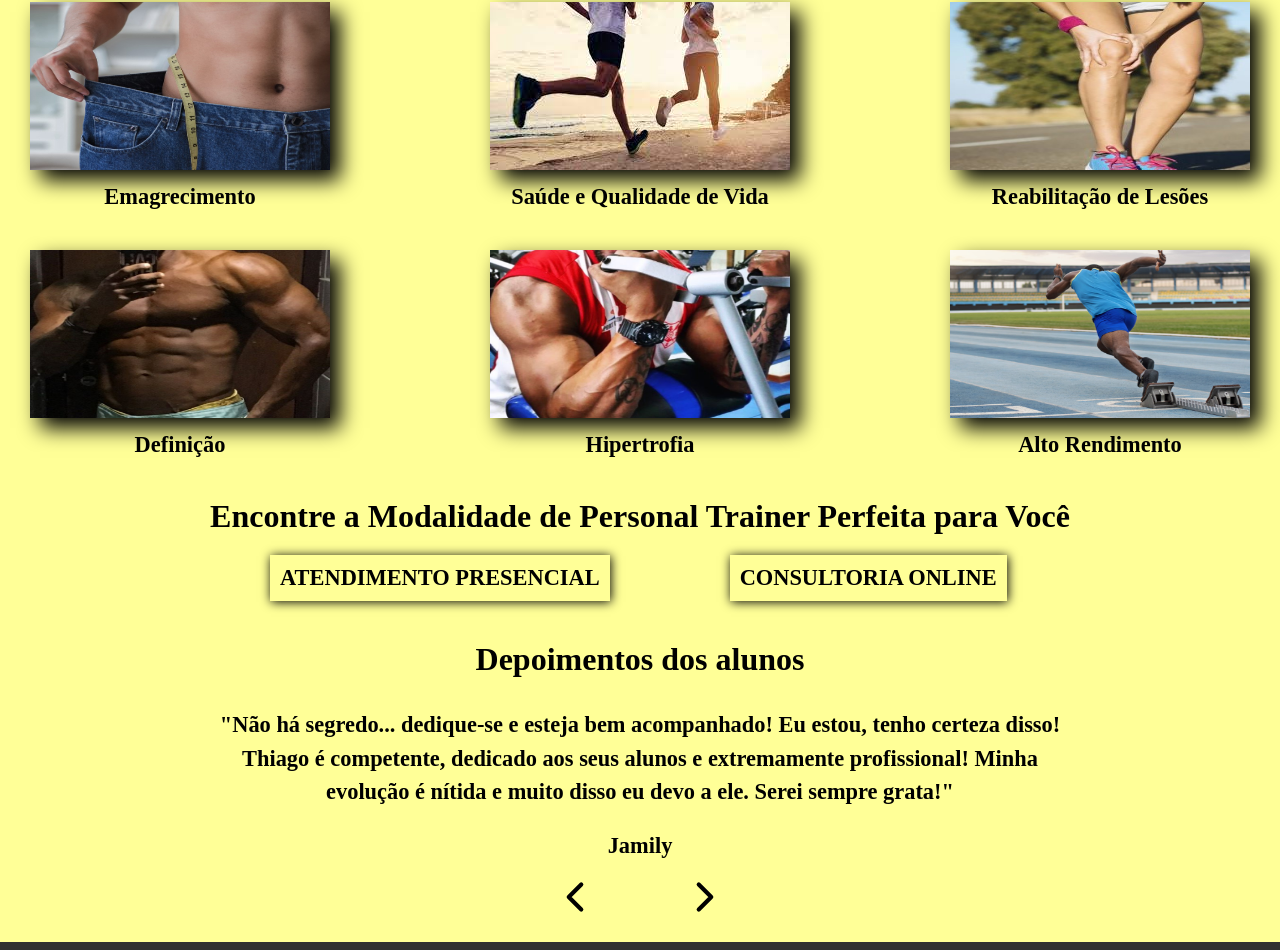
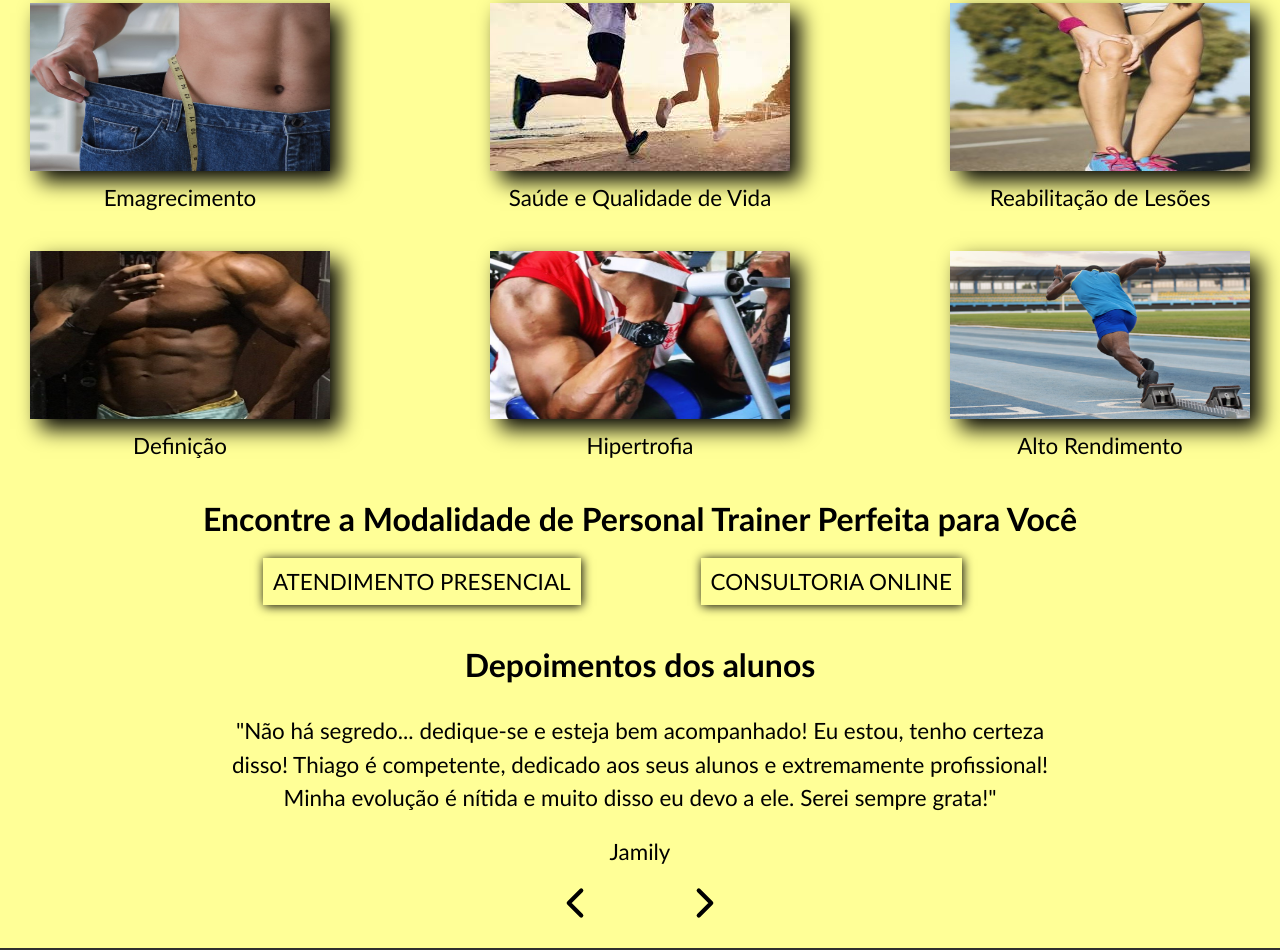
Before and after one commit to iuridantas/Personal-Trainer, a React (Vite) app: page / in a window 1280 px wide. Shown: the part 905-1855 px from the top of the page. Built offline with nearby package versions, Linux system fonts and the light colour scheme.

Commit message:
style: font has been changed

```diff
--- a/src/components/session/sessionModality/index.tsx
+++ b/src/components/session/sessionModality/index.tsx
@@ -5,8 +5,8 @@ export function SessionModality() {
     <Container aria-label="Opções de Modalidades de Treinamento Pessoal">
       <h1>Encontre a Modalidade de Personal Trainer Perfeita para Você</h1>
       <div>
-        <h2>ATENDIMENTO PRESENCIAL</h2>
-        <h2>CONSULTORIA ONLINE</h2>
+        <p>ATENDIMENTO PRESENCIAL</p>
+        <p>CONSULTORIA ONLINE</p>
       </div>
     </Container>
   );
--- a/src/components/session/sessionModality/style.ts
+++ b/src/components/session/sessionModality/style.ts
@@ -10,7 +10,7 @@ export const Container = styled.div`
     text-align: center;
   }
 
-  h2 {
+  p {
     font-size: 1.4rem;
     margin: 0 60px;
     box-shadow: 1px 1px 10px black;
@@ -28,7 +28,7 @@ export const Container = styled.div`
       font-size: 1.4rem;
       margin: 10px auto;
     }
-    h2 {
+    p {
       margin: 20px 10px;
       font-size: 1rem;
       padding: 5px;
--- a/src/components/session/sessionMotivation/index.tsx
+++ b/src/components/session/sessionMotivation/index.tsx
@@ -11,14 +11,11 @@ export function SessionMotivation() {
   ];
 
   const [currentImageIndex, setCurrentImageIndex] = useState(0);
-  const [intervalId, setIntervalId] = useState<any>(null);
 
   useEffect(() => {
     const interval = setInterval(() => {
       setCurrentImageIndex((prevIndex) => (prevIndex + 1) % images.length);
     }, 10000);
-
-    setIntervalId(interval);
 
     return () => {
       clearInterval(interval);
--- a/src/components/session/sessionObjective/index.tsx
+++ b/src/components/session/sessionObjective/index.tsx
@@ -14,7 +14,7 @@ export function SessionObjective() {
             alt="Foto sobre emagrecimento"
             aria-label="Foto sobre Emagrecimento"
           />
-          <h2>Emagrecimento</h2>
+          <p>Emagrecimento</p>
         </div>
         <div>
           <img
@@ -22,7 +22,7 @@ export function SessionObjective() {
             alt="Foto sobre Saúde e Qualidade"
             aria-label="Foto sobre Saúde e Qualidade de Vida"
           />
-          <h2>Saúde e Qualidade de Vida</h2>
+          <p>Saúde e Qualidade de Vida</p>
         </div>
         <div>
           <img
@@ -30,7 +30,7 @@ export function SessionObjective() {
             alt="Foto sobre reabilitação de lesões"
             aria-label="Foto sobre Reabilitação de Lesões"
           />
-          <h2>Reabilitação de Lesões</h2>
+          <p>Reabilitação de Lesões</p>
         </div>
       </Column>
       <Column>
@@ -40,7 +40,7 @@ export function SessionObjective() {
             alt="Foto sobre definição"
             aria-label="Foto sobre Definição"
           />
-          <h2>Definição</h2>
+          <p>Definição</p>
         </div>
         <div>
           <img
@@ -48,7 +48,7 @@ export function SessionObjective() {
             alt="Foto sobre massa muscular"
             aria-label="Foto sobre Hipertrofia"
           />
-          <h2>Hipertrofia</h2>
+          <p>Hipertrofia</p>
         </div>
         <div>
           <img
@@ -56,7 +56,7 @@ export function SessionObjective() {
             alt="Foto sobre alto rendimento"
             aria-label="Foto sobre Alto Rendimento"
           />
-          <h2>Alto Rendimento</h2>
+          <p>Alto Rendimento</p>
         </div>
       </Column>
     </Container>
--- a/src/components/session/sessionObjective/style.ts
+++ b/src/components/session/sessionObjective/style.ts
@@ -14,7 +14,7 @@ export const Container = styled.div`
     text-align: center;
   }
 
-  h2 {
+  p {
     margin-top: 10px;
     font-size: 1.4rem;
     text-align: center;
@@ -31,7 +31,7 @@ export const Container = styled.div`
       margin: 20px 15px;
       font-size: 1.4rem;
     }
-    h2 {
+    p {
       font-size: 1rem;
     }
     div {
--- a/src/components/session/sessionTestimonials/index.tsx
+++ b/src/components/session/sessionTestimonials/index.tsx
@@ -27,8 +27,8 @@ export function SessionTestimonials() {
   return (
     <Container aria-label="Contêiner de depoimentos dos alunos">
       <h1>Depoimentos dos alunos</h1>
-      <h2>"{testimonials[currentTestimonialIndex]}"</h2>
-      <h2>{studentNames[currentTestimonialIndex]}</h2>
+      <p>"{testimonials[currentTestimonialIndex]}"</p>
+      <p>{studentNames[currentTestimonialIndex]}</p>
       <IconContainer>
         <LeftIcon
           onClick={previousTestimonial}
--- a/src/components/session/sessionTestimonials/style.ts
+++ b/src/components/session/sessionTestimonials/style.ts
@@ -11,7 +11,7 @@ export const Container = styled.div`
     text-align: center;
   }
 
-  h2 {
+  p {
     font-size: 1.4rem;
     text-align: center;
     padding: 10px;
@@ -25,13 +25,13 @@ export const Container = styled.div`
       margin: 10px auto;
     }
 
-    h2 {
+    p {
       font-size: 1rem;
       margin: auto;
       text-align: justify;
     }
 
-    h2:last-of-type {
+    p:last-of-type {
       font-size: 1rem;
       margin: auto;
       text-align: center;
--- a/src/styles/global.ts
+++ b/src/styles/global.ts
@@ -6,6 +6,7 @@ margin: 0;
 padding: 0;
 outline: 0;
 box-sizing: border-box;
+font-family:'Gill Sans', 'Gill Sans MT', Calibri, 'Trebuchet MS', sans-serif;
 }
 html, body, #root {
 width: 100%;
```
